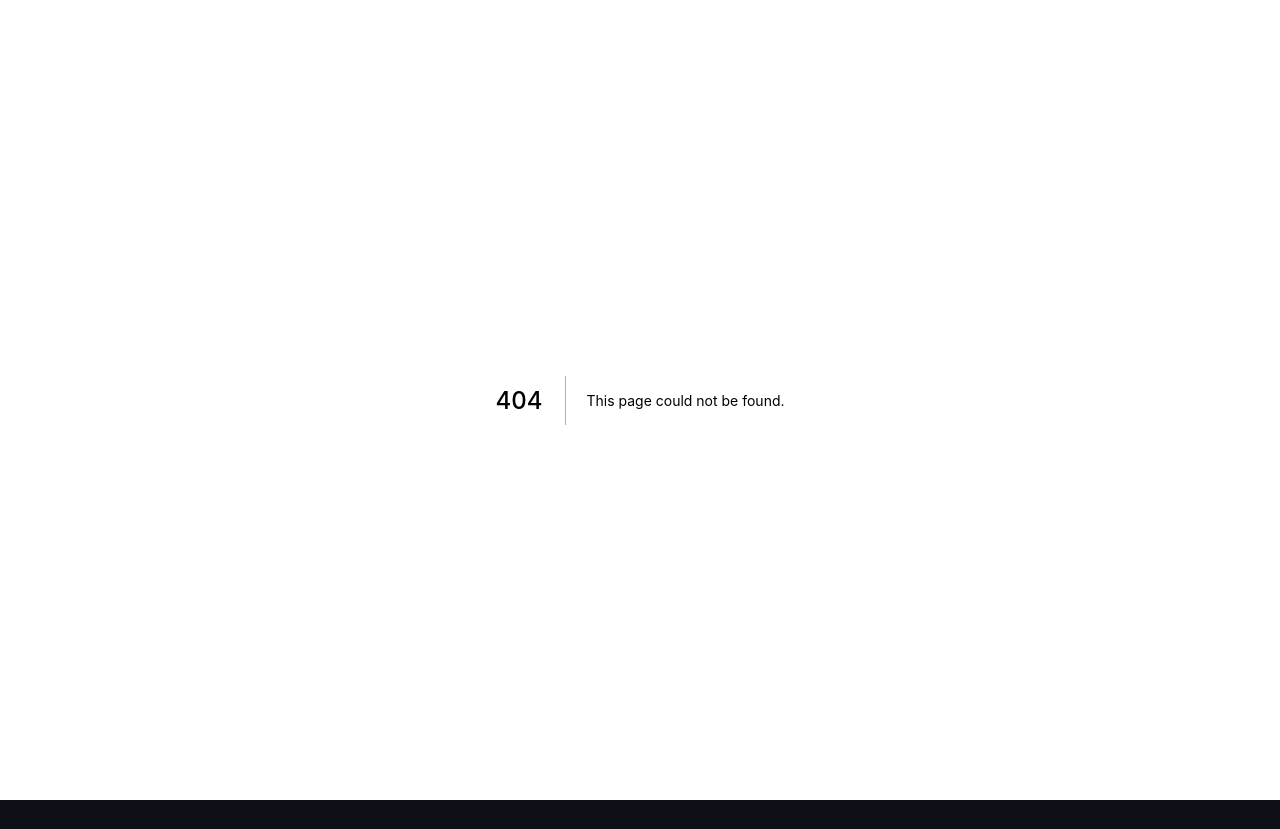
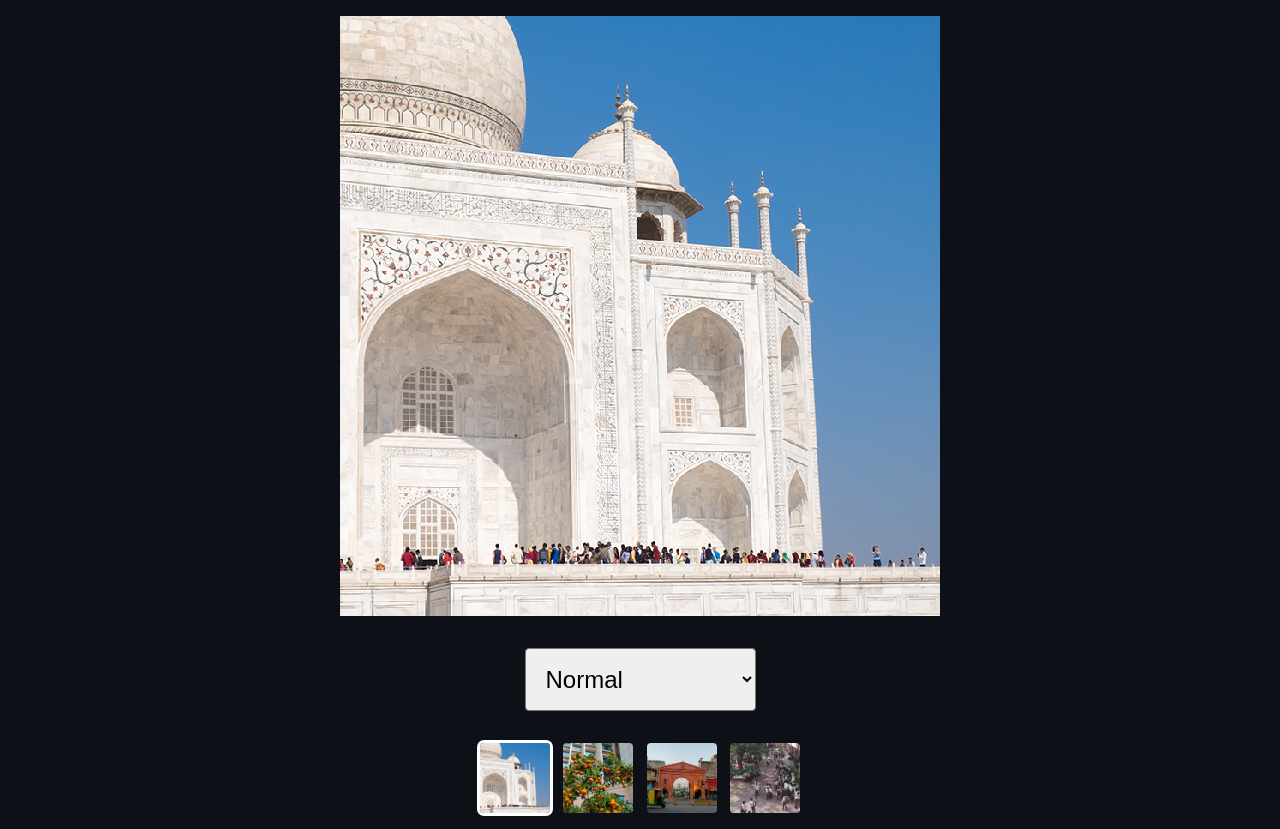
Before and after one commit to shubham-web/learning-webgl, a Next.js app: page /practice/convolution-matrix in a window 1280 px wide. Before the commit this address had no page. Before the commit the page ends 800 px from the top, so only its background shows below. Built offline with nearby package versions, Linux system fonts and the light colour scheme.

Commit message:
New WebGL Program: Convolution Matrix Filters

```diff
--- /dev/null
+++ b/pages/practice/convolution-matrix/index.tsx
@@ -0,0 +1,268 @@
+import { NextPage } from "next";
+import { ChangeEventHandler, useCallback, useRef, useState } from "react";
+import Container from "../../../components/common/Container";
+import Flex from "../../../components/common/Flex";
+import P from "../../../components/common/P";
+import WebGLCanvas from "../../../components/common/WebGLCanvas";
+import { loadImage } from "../../../utils";
+import { computeKernelWeight, createProgram, createShader, resizeCanvasToDisplaySize } from "../../../utils/webgl";
+import NextImage from "next/image";
+import styled, { css } from "styled-components";
+import ZeroLineHeight from "../../../components/common/ZeroLineHeight";
+import kernels from "../../../data/imageKernels";
+import startCase from "lodash/startCase";
+
+const images = ["taj.jpg", "oranges.jpg", "lal-gate-dewas.jpg", "school.jpg"];
+const IMAGE_WIDTH = 600;
+const IMAGE_HEIGHT = 600;
+const DEFAULT_KERNEL: ImageKernelName = "normal";
+
+const ConvolutionMatrixFilters: NextPage = () => {
+	const [activeKernel, setActiveKernel] = useState<ImageKernelName>(DEFAULT_KERNEL);
+	const [selectedImage, setSelectedImage] = useState(images[0]);
+	const initData = useRef<WebGLProgramInitData | null>(null);
+
+	const init: WebGLCanvasInit = useCallback(
+		(gl) => {
+			loadImage(`/images/${selectedImage}`).then((image) => {
+				let prevCustomData = initData?.current?.customInputs;
+
+				initData.current = initWebGLProgram(gl, image);
+				initData.current.customInputs = prevCustomData || { kernel: DEFAULT_KERNEL };
+
+				render(initData.current);
+			});
+		},
+		[selectedImage]
+	);
+
+	return (
+		<Container padded>
+			<Flex center gap="1rem" stacked>
+				<WebGLCanvas onInit={init} fixedDimension={{ width: IMAGE_WIDTH, height: IMAGE_HEIGHT }}></WebGLCanvas>
+				<P center>
+					<SelectBox
+						value={activeKernel}
+						onChange={(e) => {
+							setActiveKernel(e.target.value as ImageKernelName);
+							if (initData.current) {
+								initData.current.customInputs = { kernel: e.target.value };
+								render(initData.current);
+							}
+						}}
+					>
+						{Object.keys(kernels).map((kernelName) => {
+							return (
+								<option key={kernelName} value={kernelName}>
+									{startCase(kernelName)}
+								</option>
+							);
+						})}
+					</SelectBox>
+				</P>
+				<Flex gap="0.85rem">
+					{images.map((name) => {
+						return (
+							<ImageOption
+								key={name}
+								active={selectedImage === name}
+								onClick={() => {
+									setSelectedImage(name);
+								}}
+							>
+								<ZeroLineHeight>
+									<NextImage src={`/images/${name}`} width={70} height={70} />
+								</ZeroLineHeight>
+							</ImageOption>
+						);
+					})}
+				</Flex>
+			</Flex>
+		</Container>
+	);
+};
+const Vertex = `
+    attribute vec2 a_position;
+    attribute vec2 a_textureCoord;
+
+    uniform vec2 u_resolution;
+
+    varying vec2 v_textureCoord;
+
+    void main(){
+
+        vec2 zeroToOne = a_position / u_resolution;
+
+        vec2 zeroToTwo = zeroToOne * 2.0;
+
+        vec2 clipSpace = zeroToTwo - 1.0;
+
+        gl_Position = vec4(clipSpace * vec2(1, -1), 0, 1);
+
+        // pass the textureCoord to fragement shader
+        v_textureCoord = a_textureCoord;
+    }
+`;
+
+const Fragment = `
+    precision mediump float;
+
+    uniform sampler2D u_image;
+    uniform vec2 u_textureSize;
+    uniform float u_kernel[9];
+    uniform float u_kernelWeight;
+
+    varying vec2 v_textureCoord;
+
+    void main(){
+        vec2 onePixel = (vec2(1.0, 1.0) / u_textureSize);
+
+        vec4 colorSum = (
+            texture2D(u_image, v_textureCoord + onePixel * vec2(-1, -1)) * u_kernel[0] +
+            texture2D(u_image, v_textureCoord + onePixel * vec2( 0, -1)) * u_kernel[1] +
+            texture2D(u_image, v_textureCoord + onePixel * vec2( 1, -1)) * u_kernel[2] +
+            texture2D(u_image, v_textureCoord + onePixel * vec2(-1,  0)) * u_kernel[3] +
+            texture2D(u_image, v_textureCoord + onePixel * vec2( 0,  0)) * u_kernel[4] +
+            texture2D(u_image, v_textureCoord + onePixel * vec2( 1,  0)) * u_kernel[5] +
+            texture2D(u_image, v_textureCoord + onePixel * vec2(-1,  1)) * u_kernel[6] +
+            texture2D(u_image, v_textureCoord + onePixel * vec2( 0,  1)) * u_kernel[7] +
+            texture2D(u_image, v_textureCoord + onePixel * vec2( 1,  1)) * u_kernel[8]
+        );
+
+        gl_FragColor = vec4((colorSum / u_kernelWeight).rgb, 1.0);
+    }
+`;
+
+const initWebGLProgram = (gl: WebGLRenderingContext, image: HTMLImageElement): WebGLProgramInitData => {
+	// Init
+	const vertexShader = createShader(gl, "VERTEX_SHADER", Vertex);
+	const fragmentShader = createShader(gl, "FRAGMENT_SHADER", Fragment);
+
+	const program = createProgram(gl, vertexShader, fragmentShader);
+
+	const positionLocation = gl.getAttribLocation(program, "a_position");
+	const textureCoordLocation = gl.getAttribLocation(program, "a_textureCoord");
+	const resolutionUniformLocation = gl.getUniformLocation(program, "u_resolution");
+	const textureSizeUniformLocation = gl.getUniformLocation(program, "u_textureSize");
+	const kernelMatrixLocation = gl.getUniformLocation(program, "u_kernel[0]");
+	const kernelWeightLocation = gl.getUniformLocation(program, "u_kernelWeight");
+
+	// create buffers and upload vertex data
+	const positionBuffer = gl.createBuffer();
+	gl.bindBuffer(gl.ARRAY_BUFFER, positionBuffer);
+	setRectInBuffer(gl, { x: 0, y: 0, width: IMAGE_WIDTH, height: IMAGE_HEIGHT });
+
+	const textureCoordBuffer = gl.createBuffer();
+	gl.bindBuffer(gl.ARRAY_BUFFER, textureCoordBuffer);
+	// prettier-ignore
+	gl.bufferData(gl.ARRAY_BUFFER, new Float32Array([
+        0.0,  0.0,
+        1.0,  0.0,
+        0.0,  1.0,
+        1.0,  0.0,
+        1.0,  1.0,
+        0.0,  1.0,
+    ]), gl.STATIC_DRAW);
+
+	// create textures and upload texture data
+	let texture = gl.createTexture();
+	gl.bindTexture(gl.TEXTURE_2D, texture);
+
+	// set the params so we can render any size image.
+	gl.texParameteri(gl.TEXTURE_2D, gl.TEXTURE_WRAP_S, gl.CLAMP_TO_EDGE);
+	gl.texParameteri(gl.TEXTURE_2D, gl.TEXTURE_WRAP_T, gl.CLAMP_TO_EDGE);
+	gl.texParameteri(gl.TEXTURE_2D, gl.TEXTURE_MIN_FILTER, gl.NEAREST);
+	gl.texParameteri(gl.TEXTURE_2D, gl.TEXTURE_MAG_FILTER, gl.NEAREST);
+
+	// upload the image into the texture
+	gl.texImage2D(gl.TEXTURE_2D, 0, gl.RGBA, gl.RGBA, gl.UNSIGNED_BYTE, image);
+
+	return {
+		gl: gl,
+		program: program,
+		attr: {
+			a_position: positionLocation,
+			a_textureCoord: textureCoordLocation,
+		},
+		uniform: {
+			u_resolution: resolutionUniformLocation,
+			u_textureSize: textureSizeUniformLocation,
+			"u_kernel[0]": kernelMatrixLocation,
+			u_kernelWeight: kernelWeightLocation,
+		},
+		buffer: { position: positionBuffer, texture: textureCoordBuffer },
+		texture: {
+			image: image,
+		},
+	};
+};
+
+const render = (initData: WebGLProgramInitData) => {
+	let { gl, program, attr, uniform, buffer, texture, customInputs } = initData;
+	// Render
+	resizeCanvasToDisplaySize(gl.canvas);
+	gl.viewport(0, 0, gl.canvas.width, gl.canvas.height);
+
+	gl.clearColor(0, 0, 0, 0);
+	gl.clear(gl.COLOR_BUFFER_BIT);
+
+	gl.useProgram(program);
+
+	gl.enableVertexAttribArray(attr.a_position);
+	gl.bindBuffer(gl.ARRAY_BUFFER, buffer.position);
+	gl.vertexAttribPointer(attr.a_position, 2, gl.FLOAT, false, 0, 0);
+
+	gl.enableVertexAttribArray(attr.a_textureCoord);
+	gl.bindBuffer(gl.ARRAY_BUFFER, buffer.texture);
+	gl.vertexAttribPointer(attr.a_textureCoord, 2, gl.FLOAT, false, 0, 0);
+
+	gl.uniform2f(uniform.u_resolution, gl.canvas.width, gl.canvas.height);
+
+	if (customInputs && customInputs) {
+		gl.uniform1fv(uniform["u_kernel[0]"], kernels[customInputs.kernel as ImageKernelName]);
+		gl.uniform1f(uniform.u_kernelWeight, computeKernelWeight(kernels[customInputs.kernel as ImageKernelName]));
+	}
+
+	if (texture && texture.image) {
+		gl.uniform2f(uniform.u_textureSize, texture.image.width, texture.image.height);
+	}
+	gl.drawArrays(gl.TRIANGLES, 0, 6);
+};
+
+const setRectInBuffer = (
+	gl: WebGLRenderingContext,
+	dimension: { x: number; y: number; width: number; height: number }
+) => {
+	const { x, y, width, height } = dimension;
+
+	// prettier-ignore
+	gl.bufferData(gl.ARRAY_BUFFER, new Float32Array([
+        //first triangle
+        x, y,
+        x + width, y,
+        x, y + height,
+        // second triangle
+        x + width, y,
+        x + width, y + height,
+        x, y + height
+    ]), gl.STATIC_DRAW);
+};
+
+const ImageOption = styled.div<{ active: boolean }>`
+	cursor: pointer;
+	box-shadow: none;
+	border-radius: 0.25rem;
+	overflow: hidden;
+	${(props) =>
+		props.active &&
+		css`
+			box-shadow: rgba(255, 255, 255, 0.16) 0px 1px 4px, rgb(255, 255, 255) 0px 0px 0px 3px;
+		`}
+`;
+const SelectBox = styled.select`
+	font-size: 1.5rem;
+	padding: 1rem;
+	border-radius: 0.25rem;
+`;
+
+export default ConvolutionMatrixFilters;
```
Also changed, not shown: data/practiceItems.tsx (+7 -0 lines), 1 other file (tests, documents, lock files or other folders).
